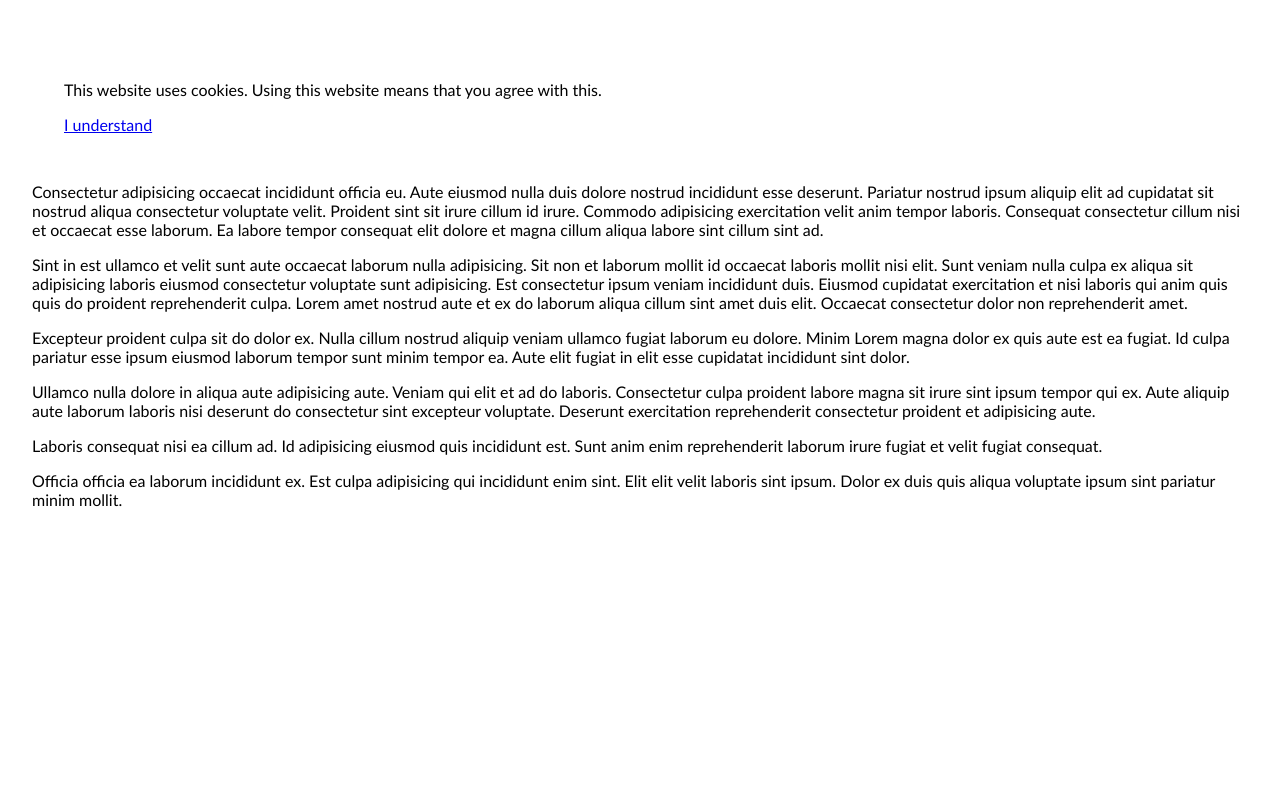
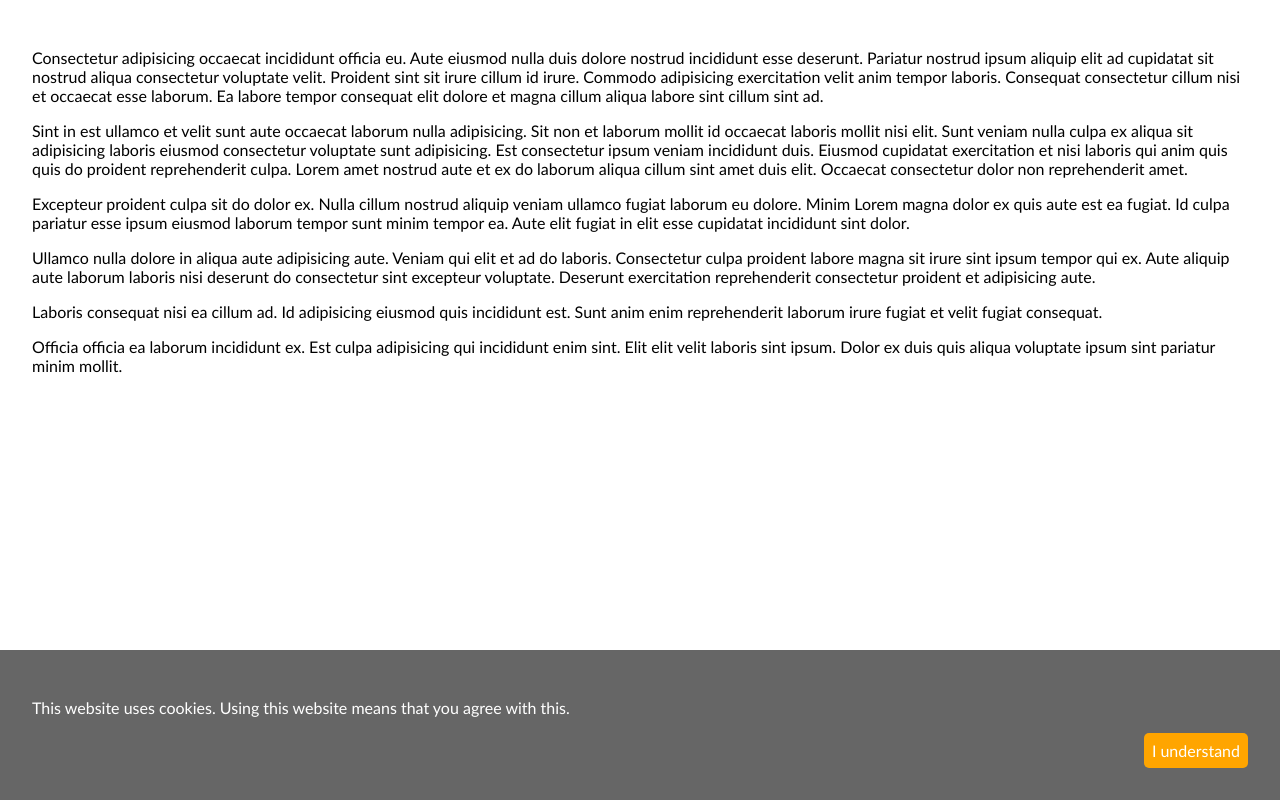
Before and after one commit to bdodgen/wknd1-css-position, a plain HTML site: page index.html in a window 1280 px wide. Drawn offline with Linux system fonts and the light colour scheme.

Commit message:
completed exercise

```diff
--- a/style.css
+++ b/style.css
@@ -13,4 +13,25 @@ body {
 
 .cookie {
   padding: 2em;
+  position: fixed;
+  bottom: 0;
+  left: 0;
+  color: white;
+  background-color: rgba(0, 0, 0, 0.6);
+  margin: 0;
+  width: 100%;
 }
+
+.cookie a {
+  color: white;
+  background-color: orange;
+  border-radius: 5px;
+  padding: 0.5em;
+  text-align: center;
+  text-decoration: none;
+  float: right;
+}
+
+.cookie p {
+  display: inline-block;
+  width: 65%;
```
